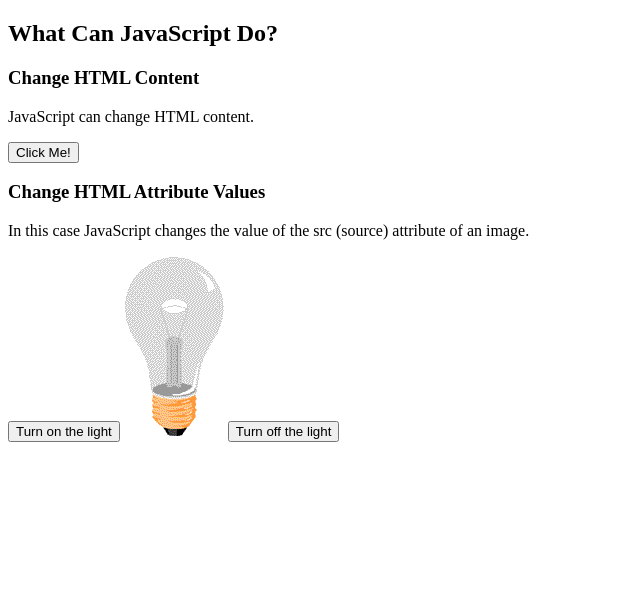
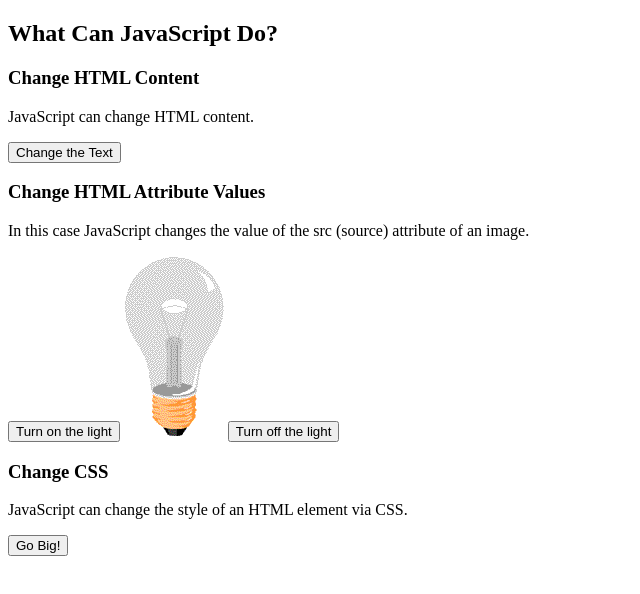
Before and after one commit to dev-patch17/js-play, a plain HTML site: page index.html in a window 1280 px wide. Shown: the whole page, without its empty margins (0-640 px from the left). Drawn offline with Linux system fonts and the light colour scheme.

Commit message:
Change CSS

```diff
--- a/index.html
+++ b/index.html
@@ -14,7 +14,7 @@
 
     <button type="button"
         onclick='document.getElementById("demo").innerHTML = "Hello, JavaScript!"'>
-        Click Me!
+        Change the Text
     </button>
 
     <h3>Change HTML Attribute Values</h3>
@@ -31,5 +31,14 @@
         onclick="document.getElementById('myImage').src='images/pic_bulboff.gif'">Turn off the light
     </button>
 
+    <h3>Change CSS</h3>
+
+    <p id="css-change">JavaScript can change the style of an HTML element via CSS.</p>
+
+    <button type="button"
+        onclick="document.getElementById('css-change').style.fontSize='35px'">
+        Go Big!
+    </button>
+
 </body>
 </html>
```
